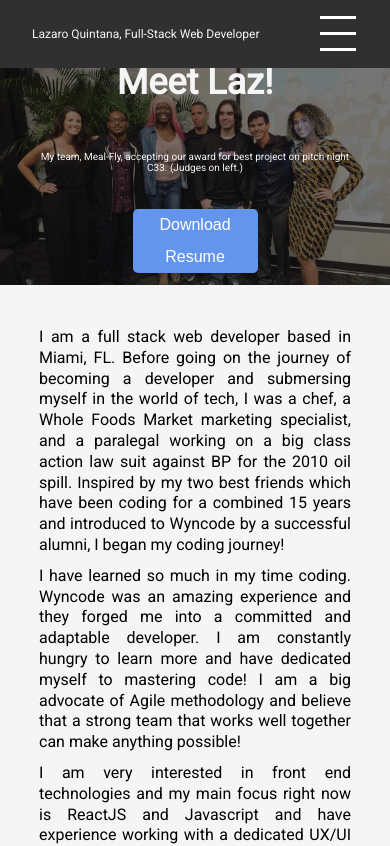
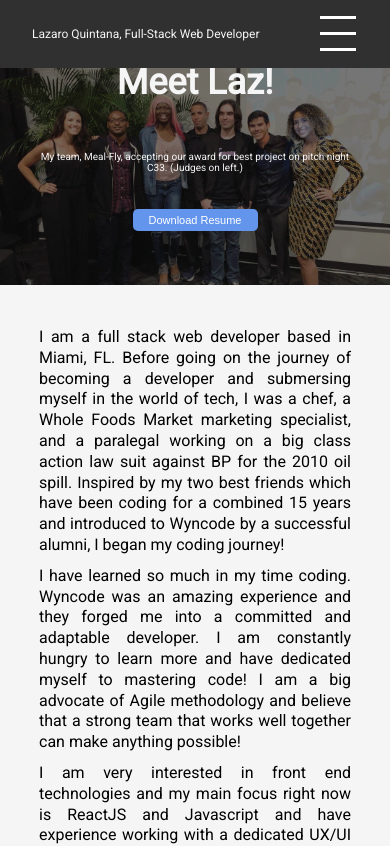
Before and after one commit to Limlight86/React-Portfolio, a React (Create React App) app: page /about in a window 390 px wide. Shown: the top 846 px of the page. Built offline with nearby package versions, Linux system fonts and the light colour scheme; no server answers.

Commit message:
fixed mobile view

```diff
--- a/src/pages/About/About.module.css
+++ b/src/pages/About/About.module.css
@@ -97,6 +97,7 @@
   .about button {
     width: 125px;
     line-height: 2;
+    font-size: 11px;
   }
 
   .about a {
```
